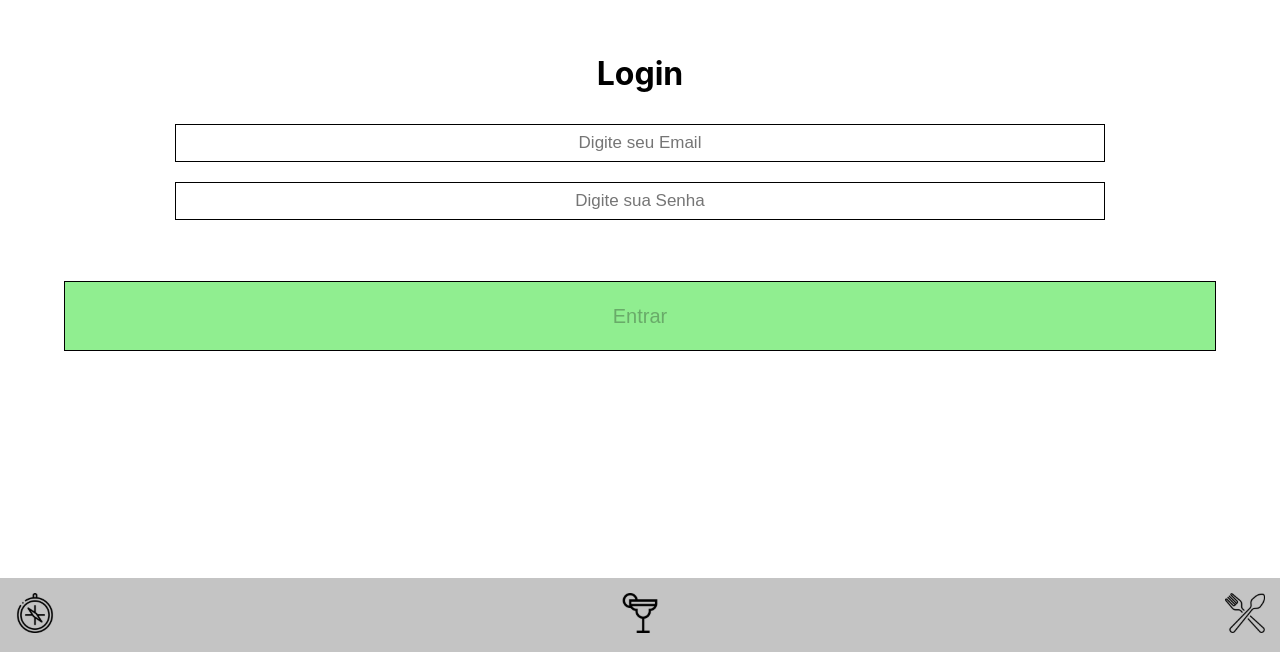
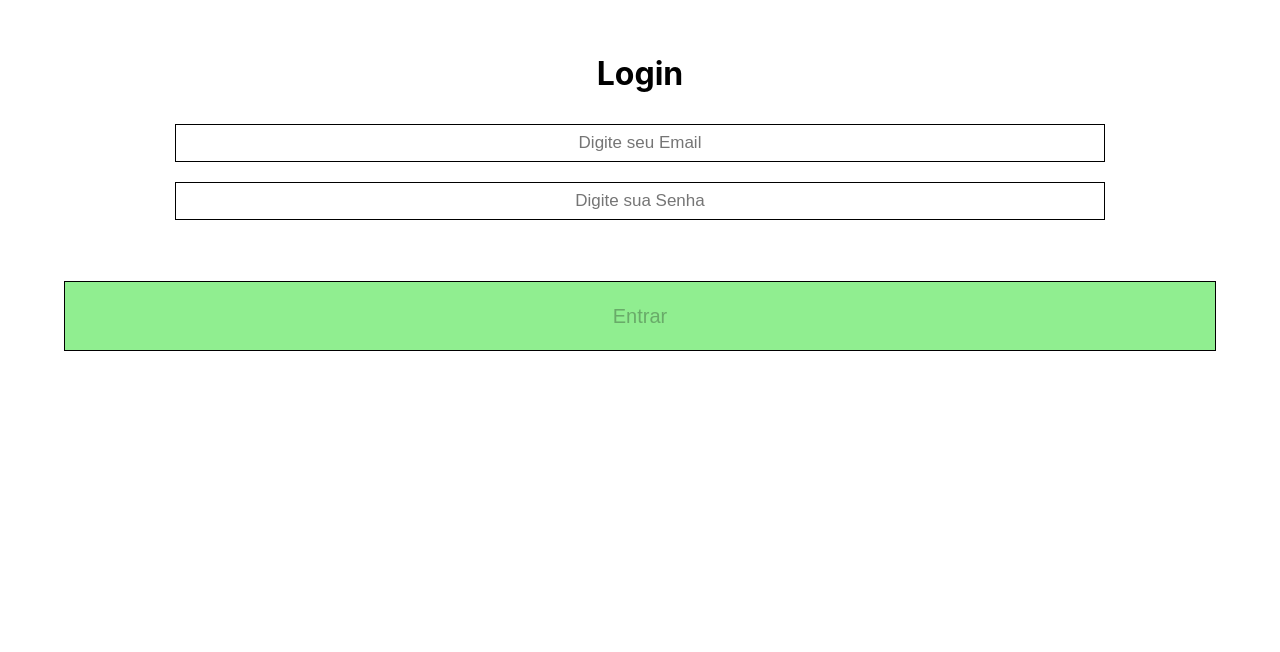
Before and after one commit to tryber/sd-01-week19-recipes-app-2, a React (Create React App) app: page / in a window 1280 px wide. Shown: the part 148-800 px from the top of the page. Built offline with nearby package versions, Linux system fonts and the light colour scheme.

Commit message:
code climate

```diff
--- a/src/pages/Login.js
+++ b/src/pages/Login.js
@@ -1,7 +1,6 @@
 import React, { useState } from 'react';
 import { Redirect } from 'react-router-dom';
 import '../style/Login.css';
-import Footer from '../components/Footer';
 
 function handleSubmit(event, setRedirect, userEmail) {
   event.preventDefault();
@@ -30,17 +29,8 @@ function formValidate() {
   buttonSubmit.disabled = true;
   return false;
 }
-
-function Login() {
-  const [shouldRedirect, setRedirect] = useState(false);
-  const [userEmail, setUserEmail] = useState('');
-  if (shouldRedirect) return <Redirect to="/recipes" />;
-  return (
-    <div >
-    <div className="login">
-      <h1>Login</h1>
-      <form className="login-form" onSubmit={(e) => handleSubmit(e, setRedirect, userEmail)}>
-        <input
+function inputEmail(setUserEmail) {
+  return (<input
     className="form-input"
     required
     type="email"
@@ -49,20 +39,31 @@ function Login() {
       setUserEmail(e.target.value);
       formValidate();
     }}
-        />
-        <input
+  />);
+}
+function inputPassword(){
+  return (<input
     className="form-input"
     required
     minLength="6"
     type="password"
     placeholder="Digite sua Senha"
     onChange={() => formValidate()}
-        />
+  />)
+}
+function Login() {
+  const [shouldRedirect, setRedirect] = useState(false);
+  const [userEmail, setUserEmail] = useState('');
+  if (shouldRedirect) return <Redirect to="/recipes" />;
+  return (
+    <div className="login">
+      <h1>Login</h1>
+      <form className="login-form" onSubmit={(e) => handleSubmit(e, setRedirect, userEmail)}>
+        {inputEmail(setUserEmail)}
+        {inputPassword()}
         <p className="invalid-feedback" />
         <input className="form-submit" type="submit" value="Entrar" disabled />
       </form>
-    </div>
-    <Footer />
     </div>
   );
 }
--- a/src/style/Footer.css
+++ b/src/style/Footer.css
@@ -1,26 +1,25 @@
 .img-footer {
+  background-color: none;
   color: none;
-  background-color: none;
 }
-
 li {
   list-style-type: none;
   padding: 15px;
 }
 ul.footer {
-  position: fixed;
+  background-color: #c4c4c4;
+  bottom: 0%;
   display: flex;
   flex-direction: row;
   justify-content: space-between;
-  width: 100%;
   margin: 0;
   padding: 0;
-  bottom: 0%;
-  background-color: #C4C4C4;
+  position: fixed;
+  width: 100%;
 }
 .content-footer {
   display: flex;
+  height: 58px;
   justify-content: center;
-  height: 58px;
   width: 100%;
 }
```
Lines whose indentation alone changed are shown as unchanged.
